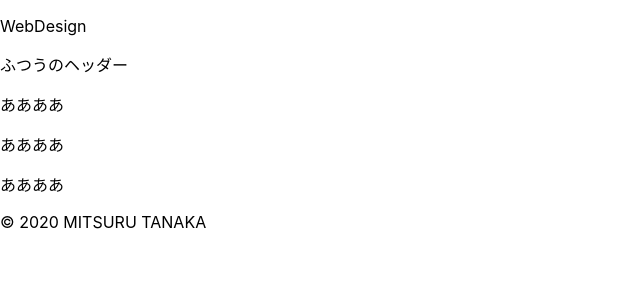
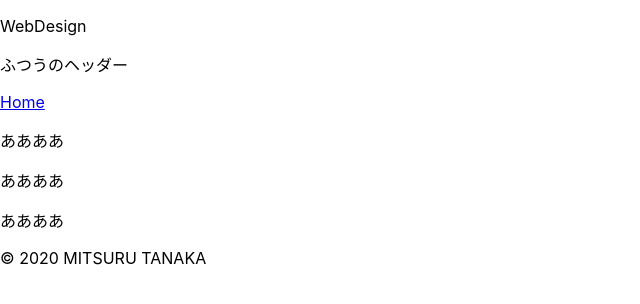
Before and after one commit to tnk-mitsuru/portfolio, a React (Create React App) app: page /WebDesign in a window 1280 px wide. Shown: the top 304 px of the page, without its empty margins (0-640 px from the left). Built offline with nearby package versions, Linux system fonts and the light colour scheme.

Commit message:
modify file composition

```diff
--- a/public/index.html
+++ b/public/index.html
@@ -24,7 +24,7 @@
       work correctly both with client-side routing and a non-root public URL.
       Learn how to configure a non-root public URL by running `npm run build`.
     -->
-    <title>React App</title>
+    <title>みつる's Webデザイン/コンセプトアート</title>
   </head>
   <body>
     <noscript>You need to enable JavaScript to run this app.</noscript>
--- a/src/Components/Header.js
+++ b/src/Components/Header.js
@@ -1,8 +1,11 @@
+import { Link } from 'react-router-dom';
+
 export default function Header() {
   return (
     <div className="Header">
       <header className="">
         <p>ふつうのヘッダー</p>
+        <p><Link to="/">Home</Link></p>
       </header>
     </div>
   );
--- a/src/Components/HeaderMain.js
+++ b/src/Components/HeaderMain.js
@@ -4,6 +4,7 @@ function Header_Main() {
   return (
     <div className="Header_Main">
       <header className="">
+        <h1>みつる's Webデザイン/コンセプトアート</h1>
         <img src={mainArt} width="900" alt="メインアート" />
       </header>
     </div>
--- a/src/Components/Process.js
+++ /dev/null
@@ -1,9 +0,0 @@
-function Process() {
-    return (
-      <div className="Process">
-        <p>ああああ</p>
-      </div>
-    );
-  }
-
-  export default Process;
--- /dev/null
+++ b/src/Components/ProcessConceptArt.js
@@ -0,0 +1,9 @@
+function ProcessWebDesign() {
+    return (
+      <div className="ProcessWebDesign">
+        <p>ああああ</p>
+      </div>
+    );
+  }
+
+  export default ProcessWebDesign;
--- /dev/null
+++ b/src/Components/ProcessWebDesign.js
@@ -0,0 +1,9 @@
+function ProcessWebDesign() {
+    return (
+      <div className="ProcessWebDesign">
+        <p>ああああ</p>
+      </div>
+    );
+  }
+
+  export default ProcessWebDesign;
--- a/src/Components/Profile.js
+++ b/src/Components/Profile.js
@@ -2,7 +2,7 @@ function Profile() {
   return (
     <div className="Profile">
       <p>ああああ</p>
-      <p>contact:<a href="/" target="_blank"><img alt="twitter acount"/></a></p>
+      <p>contact:<a href="/" target="_blank"><img alt="twitter account"/></a></p>
     </div>
   );
 }
--- a/src/Pages/ConceptArt.js
+++ b/src/Pages/ConceptArt.js
@@ -1,6 +1,6 @@
 import Header from '../Components/Header';
 import Introduction from '../Components/Introduction';
-import Process from '../Components/Process';
+import ProcessConceptArt from '../Components/ProcessConceptArt';
 import Note from '../Components/Note';
 
 function ConceptArt() {
@@ -9,7 +9,7 @@ function ConceptArt() {
     コンセプトアート
       <Header />
       <Introduction />
-      <Process />
+      <ProcessConceptArt />
       <Note />
     </div>
   );
--- a/src/Pages/WebDesign.js
+++ b/src/Pages/WebDesign.js
@@ -1,6 +1,6 @@
 import Header from '../Components/Header';
 import Introduction from '../Components/Introduction';
-import Process from '../Components/Process';
+import ProcessWebDesign from '../Components/ProcessWebDesign';
 import Note from '../Components/Note';
 
 function WebDesign() {
@@ -9,7 +9,7 @@ function WebDesign() {
       <p>WebDesign</p>
       <Header />
       <Introduction />
-      <Process />
+      <ProcessWebDesign />
       <Note />
     </div>
   );
--- a/src/index.js
+++ b/src/index.js
@@ -5,9 +5,9 @@ import './index.css';
 import Home from './Pages/Home';
 import WebDesign from './Pages/WebDesign';
 import ConceptArt from './Pages/ConceptArt';
+import Other from './Pages/Other';
 import Copyright from './Components/Copyright';
 import reportWebVitals from './reportWebVitals';
-import Other from './Pages/Other';
 
 ReactDOM.render(
   <React.StrictMode>
```
Also changed, not shown: 1 other file (tests, documents, lock files or other folders).
